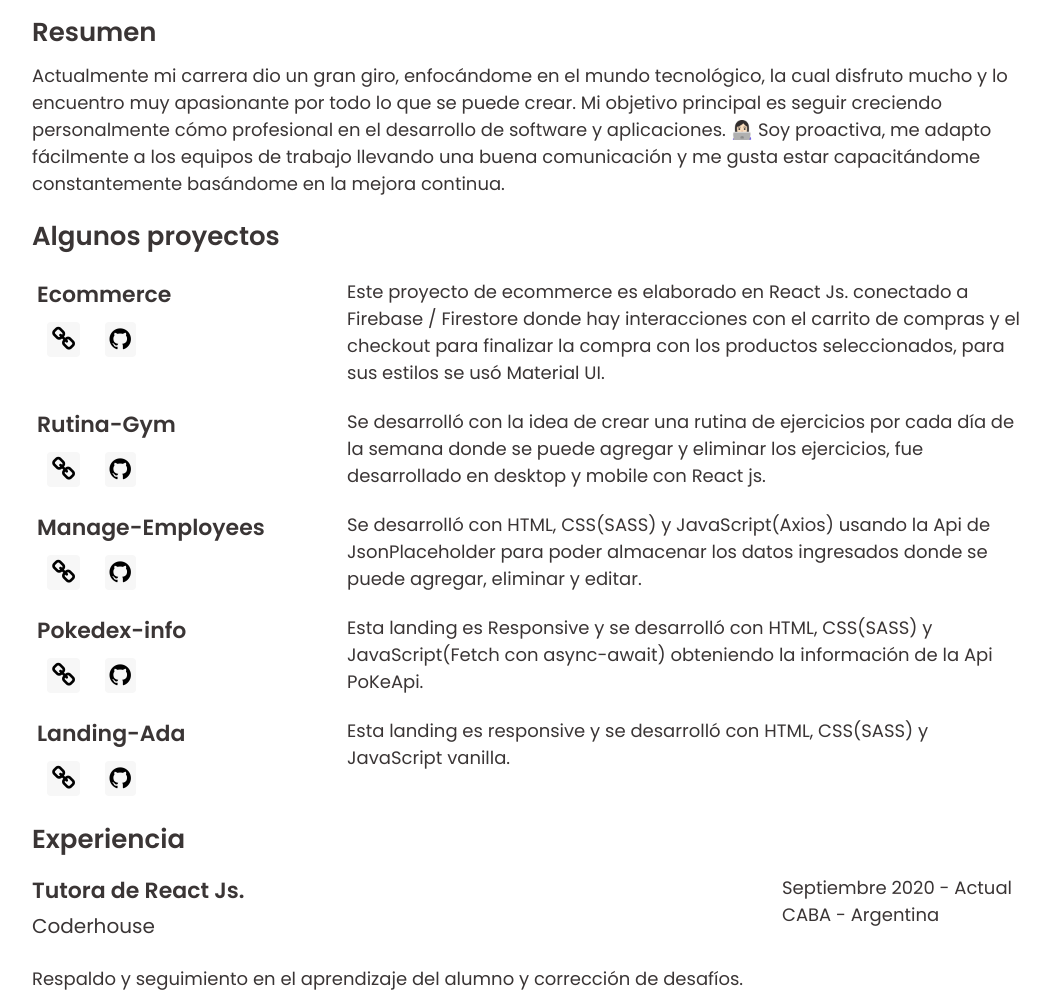
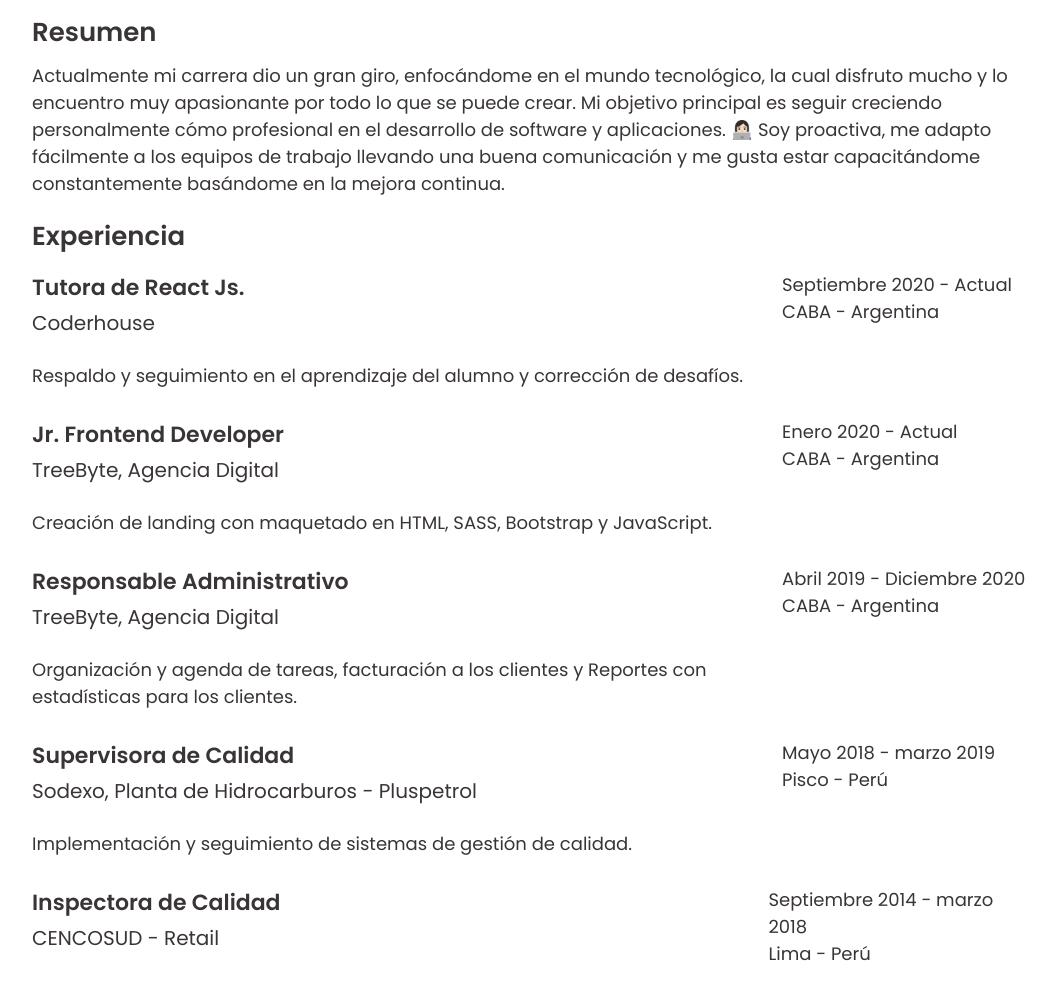
Before and after one commit to hrchioest/cv-rocio-esteban, a website: page public/index.html in a window 1280 px wide. Shown: the part 346-1344 px from the top of the page, without its empty margins (108-1164 px from the left). Drawn offline with Linux system fonts and the light colour scheme.

Commit message:
se retira seccion de proyectos

```diff
--- a/public/index.html
+++ b/public/index.html
@@ -71,114 +71,6 @@
                     gusta estar capacitándome constantemente basándome en la mejora continua.</p>
             </div>
         </header>
-        <section>
-            <div>
-                <h2>Algunos proyectos</h2>
-            </div>
-            <div class="wrapper-knows">
-                <div class="wrapper-proyect">
-                    <div class="wrapper-title-links">
-                        <div class="wrapper-title">
-                            <h3 class="text-know">Ecommerce</h3>
-                        </div>
-                        <div class="wrapper-links">
-                            <a href=" https://hrchioest.github.io/react-ecommerce/" class="text-link">
-                                <i class="fa fa-link"></i></a>
-                            <a href="https://github.com/hrchioest/react-ecommerce" class="text-link"><i
-                                    class="fa fa-github"></i></a>
-                        </div>
-                    </div>
-                    <div class="wrapper-description">
-                        <p class="description">Este proyecto de ecommerce es elaborado en React Js. conectado a Firebase
-                            / Firestore donde hay interacciones con el carrito de compras y el checkout para finalizar
-                            la compra con los productos seleccionados, para sus estilos se usó Material UI.</p>
-                    </div>
-                </div>
-                <div class="wrapper-proyect">
-                    <div class="wrapper-title-links">
-                        <div class="wrapper-title">
-                            <h3 class="text-know">Rutina-Gym</h3>
-                        </div>
-                        <div class="wrapper-links">
-                            <a href="https://hrchioest.github.io/React-rutina-gym/" class="text-link">
-                                <i class="fa fa-link"></i></a>
-
-                            <a href="https://github.com/hrchioest/React-rutina-gym" class="text-link">
-                                <i class="fa fa-github"></i></a>
-
-                        </div>
-                    </div>
-                    <div class="wrapper-description">
-                        <p class="description">Se desarrolló con la idea de crear una rutina de ejercicios
-                            por
-                            cada día de la semana donde se puede agregar y eliminar los ejercicios, fue desarrollado en
-                            desktop y mobile
-                            con React js.</p>
-                    </div>
-
-                </div>
-                <div class=" wrapper-proyect">
-                    <div class="wrapper-title-links">
-                        <div class="wrapper-title">
-                            <h3 class=" text-know">Manage-Employees</h3>
-                        </div>
-                        <div class="wrapper-links">
-                            <a href="https://hrchioest.github.io/Manage-Employees/" class="text-link">
-                                <i class="fa fa-link"></i></a>
-                            <a href="https://github.com/hrchioest/Manage-Employees" class="text-link">
-                                <i class="fa fa-github"></i></a>
-                        </div>
-                    </div>
-                    <div class="wrapper-description">
-                        <p class="description">Se desarrolló con HTML, CSS(SASS) y
-                            JavaScript(Axios) usando la Api
-                            de JsonPlaceholder para poder almacenar los datos ingresados donde se puede agregar,
-                            eliminar y editar. </p>
-                    </div>
-
-                </div>
-                <div class="wrapper-proyect">
-                    <div class="wrapper-title-links">
-                        <div class="wrapper-title">
-                            <h3 class="text-know">Pokedex-info</h3>
-                        </div>
-                        <div class="wrapper-links">
-                            <a href="https://hrchioest.github.io/Pokedex-info/" class="text-link">
-                                <i class="fa fa-link"></i></a>
-                            <a href="https://github.com/hrchioest/Pokedex-info" class="text-link">
-                                <i class="fa fa-github"></i></a>
-                        </div>
-                    </div>
-                    <div class="wrapper-description">
-                        <p class="description">Esta landing es Responsive y se desarrolló con HTML, CSS(SASS) y
-                            JavaScript(Fetch con async-await) obteniendo la información de la Api PoKeApi.
-                        </p>
-                    </div>
-
-                </div>
-
-                <div class="wrapper-proyect">
-                    <div class="wrapper-title-links">
-                        <div class="wrapper-title">
-                            <h3 class="text-know">Landing-Ada</h3>
-                        </div>
-                        <div class="wrapper-links">
-                            <a href="https://hrchioest.github.io/Landing-Ada/" class="text-link">
-                                <i class="fa fa-link"></i></a>
-                            <a href="https://github.com/hrchioest/Landing-Ada" class="text-link"><i
-                                    class="fa fa-github"></i></a>
-                        </div>
-                    </div>
-                    <div class="wrapper-description">
-                        <p class="description">Esta landing es responsive y se desarrolló con HTML, CSS(SASS) y
-                            JavaScript vanilla.</p>
-                    </div>
-
-                </div>
-
-            </div>
-
-        </section>
         <section>
             <div>
                 <h2>Experiencia</h3>
```
